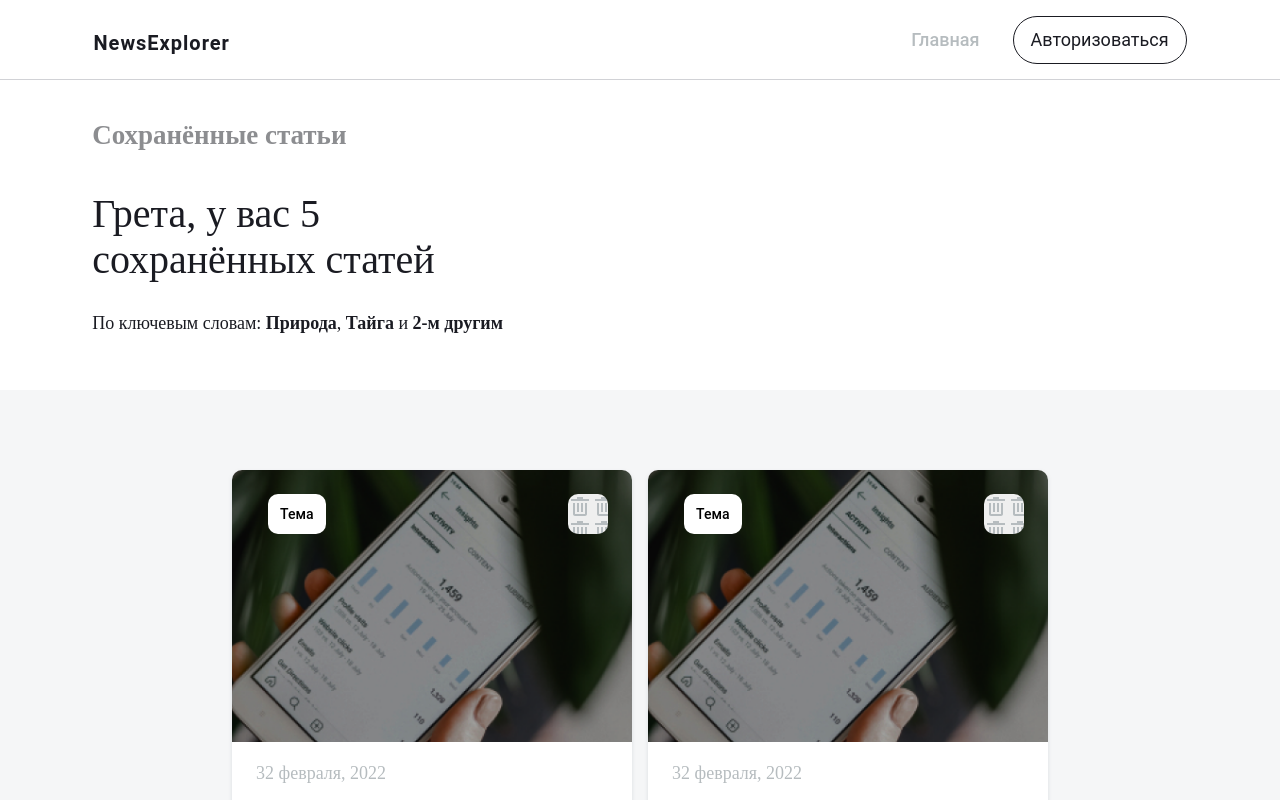
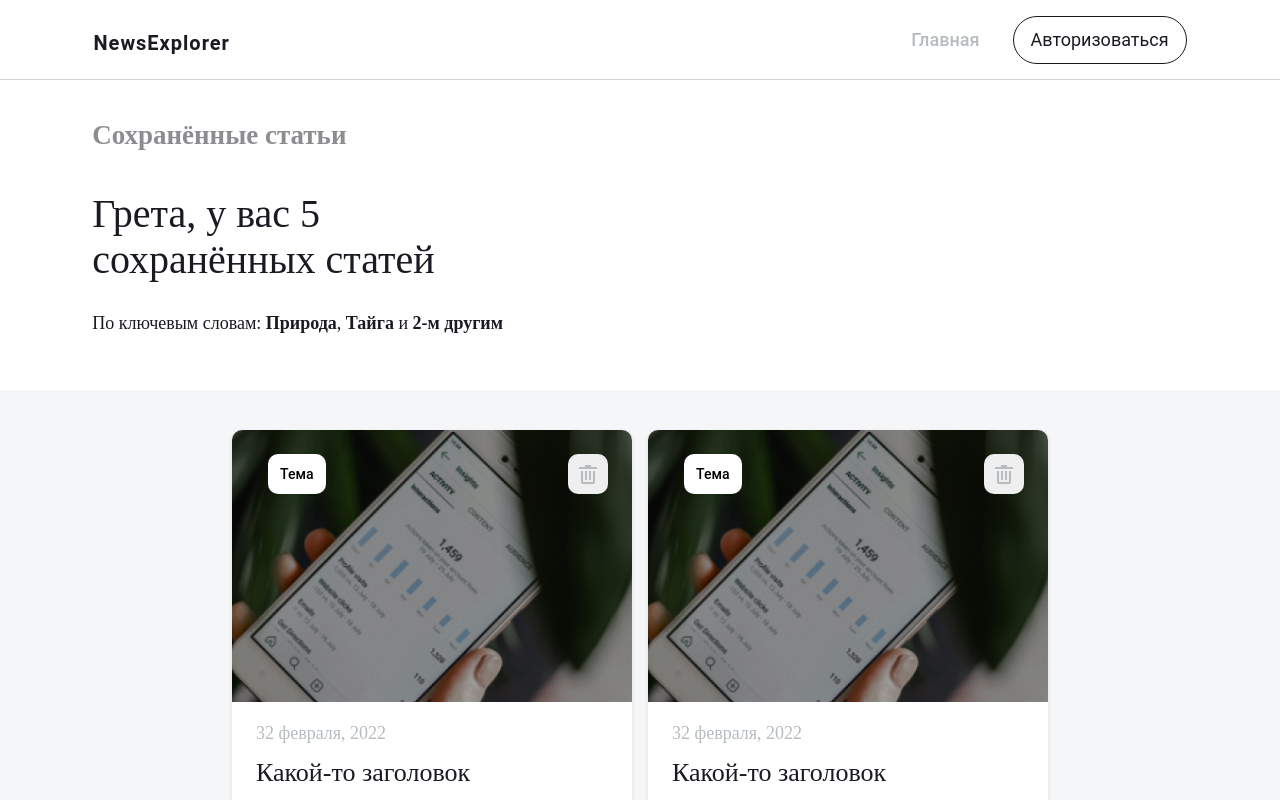
Before and after one commit to Nexxer/news-explorer-frontend, a React (Create React App) app: page /saved-news in a window 1280 px wide. Shown: the top 800 px of the page. Built offline with nearby package versions, Linux system fonts and the light colour scheme.

Commit message:
fix bugs

```diff
--- a/src/components/App/App.js
+++ b/src/components/App/App.js
@@ -9,9 +9,11 @@ import PopupWithForm from '../PopupWithForm/PopupWithForm';
 import PopupReg from '../PopupReg/PopupReg';
 import SavedNewsHeader from '../SavedNewsHeader/SavedNewsHeader';
 import React, { useCallback, useState } from 'react';
-import { Route, Switch } from 'react-router-dom';
+import { Route, Switch, useHistory } from 'react-router-dom';
 
 function App() {
+
+
   const [result, setResult] = useState(false);
   const [isPreloader, setPreloader] = useState(false);
   const [isNotFound, setNotFound] = useState(false);
@@ -19,6 +21,7 @@ function App() {
   const [isPopupReg, setPopupReg] = useState(false);
   const [isMenu, setMenu] = useState(false);
   const [isLogin, setLogin] = useState(false);
+  const history = useHistory();
 
   const showResut = useCallback(() => {
     setResult(!result);
@@ -82,6 +85,13 @@ function App() {
     });
   }, [closeAllPopups]);
 
+  const handleLogout = useCallback(() => {
+    setResult(false);
+    setMenu(false);
+    setLogin(false);
+    history.push('/');
+  }, [history]);
+
   return (
     <>
       <Switch>
@@ -95,6 +105,7 @@ function App() {
               isFontDark={true}
               onAuthClick={handleOpenAuth}
               makelogin={togglelogin}
+              onLogoutClick={handleLogout}
             />
             <SavedNewsHeader />
           </div>
--- a/src/components/Header/Header.js
+++ b/src/components/Header/Header.js
@@ -3,7 +3,6 @@ import './Header.css';
 import Navigation from '../Navigation/Navigation';
 
 function Header(props) {
-
 
   return (
     <div className={props.isFontDark ? "header__container header__container_dark" : "header__container"}>
--- a/src/components/Main/Main.js
+++ b/src/components/Main/Main.js
@@ -2,7 +2,6 @@ import React from 'react';
 import About from '../About/About';
 import NewsCardList from '../NewsCardList/NewsCardList';
 
-// function Main({ areResultsShown, makelogin, isPreloaderShown, showAndHideNotFound, isNotFoundShown, isUserlogin, showAndHidePreloader }) {
 function Main(props) {
 
   return (
--- a/src/components/Navigation/Navigation.js
+++ b/src/components/Navigation/Navigation.js
@@ -26,7 +26,7 @@ function Navigation(props) {
       }
       {
         props.isLogin ?
-          <button className={props.isFontDark ? "nav-list__btn nav-list__btn_dark" : "nav-list__btn"} onClick={props.makelogin}>
+          <button className={props.isFontDark ? "nav-list__btn nav-list__btn_dark" : "nav-list__btn"} onClick={props.onLogoutClick}>
             Грета
             <img className="nav-list__exit" src={props.isFontDark && !props.isMenuShown ? exitIconDark : exitIcon} alt="выйти" />
           </button>
--- a/src/components/NewsCard/NewsCard.css
+++ b/src/components/NewsCard/NewsCard.css
@@ -42,13 +42,14 @@
   box-shadow: none;
   cursor: pointer;
   height: 40px;
-  padding: 0;
+  padding: 8px;
   position: absolute;
   right: 24px;
   top: 24px;
-  transition-duration: 0.5s;
   width: 40px;
   outline: none;
+  background-position: center;
+  background-repeat: no-repeat;
 }
 
 .card__delete-btn:after {
--- a/src/components/SavedNews/SavedNews.js
+++ b/src/components/SavedNews/SavedNews.js
@@ -3,10 +3,8 @@ import NewsCardList from '../NewsCardList/NewsCardList';
 
 function SavedNews(props) {
   return (
-    <div className="content__results">
       <NewsCardList toggleNotFound={props.showAndHideNotFound}
         isLogin={props.isUserlogin} />
-    </div>
   );
 }
 
--- a/src/components/SearchForm/SearchForm.css
+++ b/src/components/SearchForm/SearchForm.css
@@ -24,12 +24,19 @@
   width: 168px;
 }
 
+.search__btn:hover {
+  background: #347EFF;
+}
+
+.search__btn:focus {
+  background: #2A65CC;
+}
+
 .search__form {
   position: relative;
 }
 
 .search__input {
-  backdrop-filter: blur(8px);
   background: #fff;
   border: 1px solid #D1D2D6;
   border-radius: 100px;
@@ -42,6 +49,10 @@
   padding: 0 24px;
   position: relative;
   width: 100%;
+}
+
+.search__input:focus {
+  box-shadow: 0 0 15px 0 #2F71E5
 }
 
 .search__subtitle {
```
Also changed, not shown: 1 other file (tests, documents, lock files or other folders).
